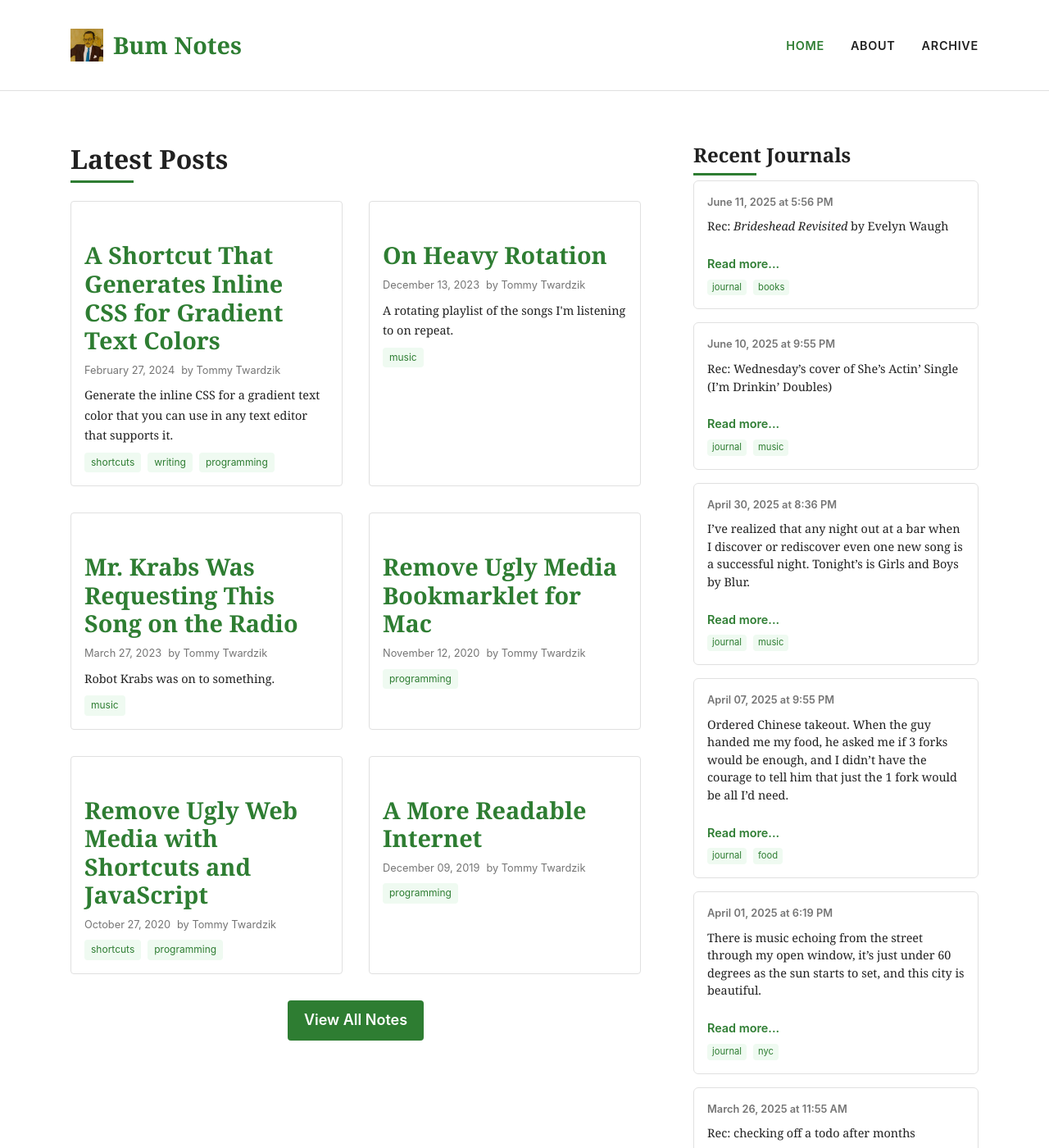
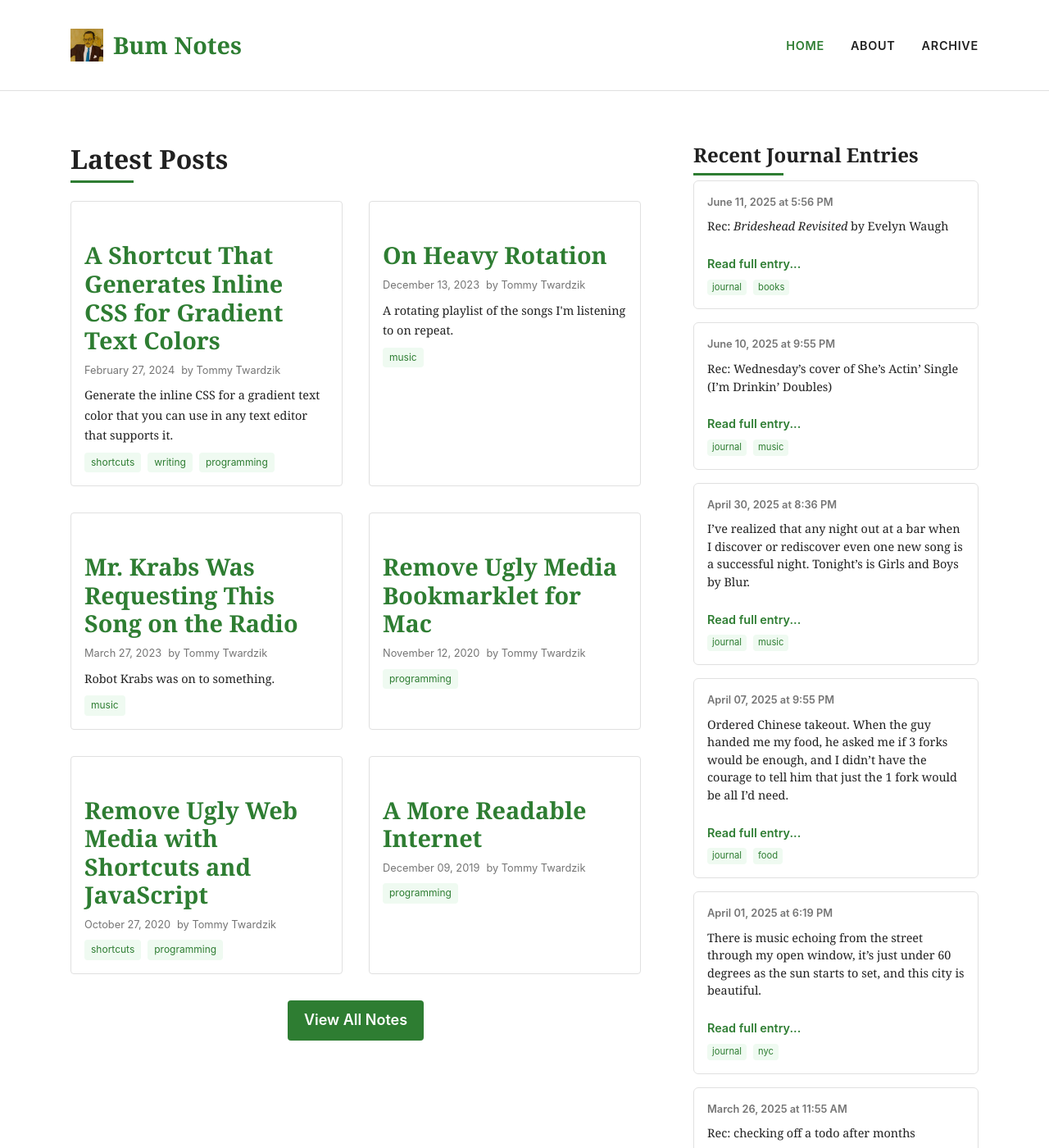
Before and after one commit to ttwardz/bum-notes-blog, a Jekyll site: the page built from index.markdown, in a window 1280 px wide and 1400 px high. Shown: the whole window at 82% size. Built offline with Jekyll 4.4.1, drawn with Linux system fonts in a browser that asks for light colours; some of the changed text lies outside the part shown.

Commit message:
adjusted Journal column on homepage
added Read all journal entries link below it

```diff
--- a/_layouts/home.html
+++ b/_layouts/home.html
@@ -49,7 +49,7 @@ layout: default
     </section>
 
     <aside class="journal-sidebar">
-      <h2 class="section-title">Recent Journals</h2>
+      <h2 class="section-title">Recent Journal Entries</h2>
 
       <div class="journal-feed">
         {% assign journals = site.posts | where: "layout", "journal" %}
@@ -66,7 +66,7 @@ layout: default
                 {% assign paragraphs = journal.content | split: '</p>' %}
                 {{ paragraphs[0] }}</p>
                 {% if paragraphs.size > 1 %}
-                  <a href="{{ journal.url | relative_url }}" class="read-more">Read more...</a>
+                  <a href="{{ journal.url | relative_url }}" class="read-more">Read full entry...</a>
                 {% endif %}
               </div>
 
@@ -81,6 +81,10 @@ layout: default
           </article>
         {% endfor %}
       </div>
+
+      <div class="see-more">
+        <a href="{{ '/archive/#journal' | relative_url }}" class="btn">Read all journal entries</a>
+      </div>
     </aside>
   </div>
 </div>
--- a/_sass/main.scss
+++ b/_sass/main.scss
@@ -232,7 +232,7 @@ img {
 }
 
 /* Responsive adjustments for two-column layout */
-@media (max-width: 1024px) {
+@media (max-width: 600px) {
   .home-layout {
     grid-template-columns: 1fr;
     gap: var(--space-l);
```
